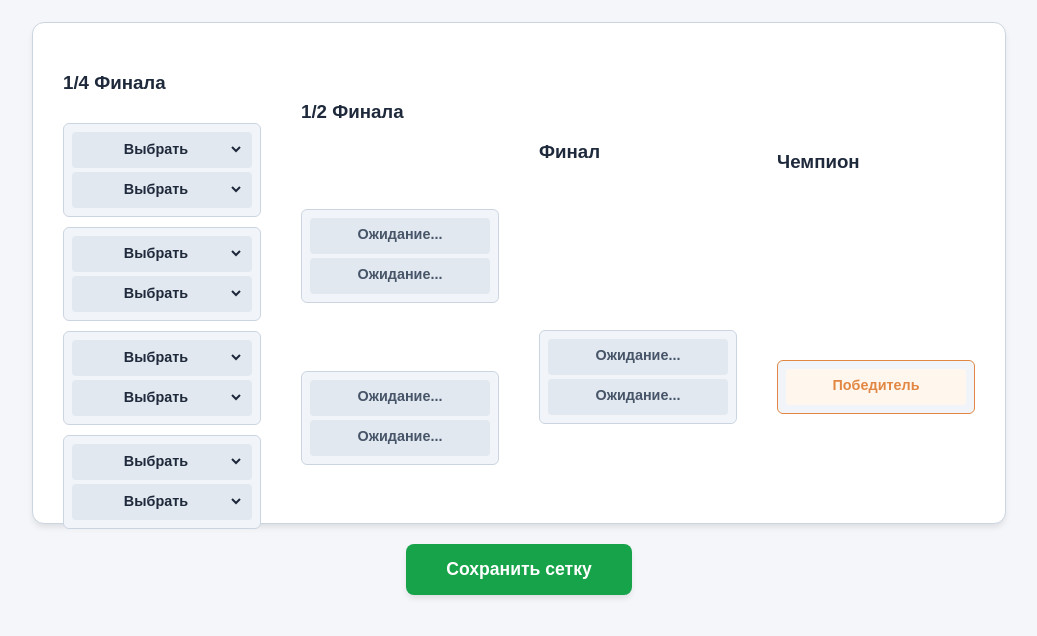
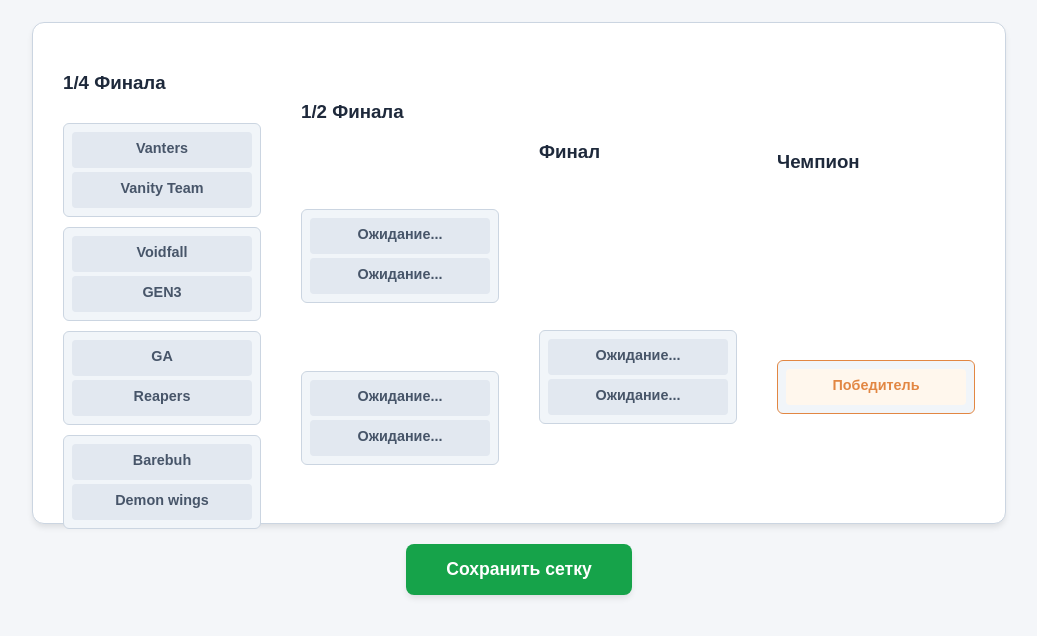
Before and after one commit to misakobak9-lab/LTL_Sait, a plain HTML site: page index.html in a window 1280 px wide. Shown: the part 134-770 px from the top of the page, without its empty margins (121-1158 px from the left). Drawn offline with Linux system fonts and the light colour scheme.

Commit message:
Update index.html

```diff
--- a/index.html
+++ b/index.html
@@ -105,17 +105,6 @@
             color: white;
         }
 
-        .slot select {
-            width: 100%;
-            border: none;
-            background: transparent;
-            font-weight: bold;
-            color: #1e293b;
-            font-size: 0.9rem;
-            text-align: center;
-            cursor: pointer;
-        }
-
         .save-btn {
             background: #16a34a;
             color: white;
@@ -189,20 +178,20 @@
             <div class="round">
                 <h3>1/4 Финала</h3>
                 <div class="matchup">
-                    <div class="slot"><select id="q1-1" onchange="updateMatch(1, 1)"><option value="">Выбрать</option></select></div>
-                    <div class="slot"><select id="q1-2" onchange="updateMatch(1, 2)"><option value="">Выбрать</option></select></div>
+                    <div class="slot" id="q1-1" onclick="advanceTeam('q1-1', 'sf1-1')">Vanters</div>
+                    <div class="slot" id="q1-2" onclick="advanceTeam('q1-2', 'sf1-1')">Vanity Team</div>
                 </div>
                 <div class="matchup">
-                    <div class="slot"><select id="q2-1" onchange="updateMatch(2, 1)"><option value="">Выбрать</option></select></div>
-                    <div class="slot"><select id="q2-2" onchange="updateMatch(2, 2)"><option value="">Выбрать</option></select></div>
+                    <div class="slot" id="q2-1" onclick="advanceTeam('q2-1', 'sf1-2')">Voidfall</div>
+                    <div class="slot" id="q2-2" onclick="advanceTeam('q2-2', 'sf1-2')">GEN3</div>
                 </div>
                 <div class="matchup">
-                    <div class="slot"><select id="q3-1" onchange="updateMatch(3, 1)"><option value="">Выбрать</option></select></div>
-                    <div class="slot"><select id="q3-2" onchange="updateMatch(3, 2)"><option value="">Выбрать</option></select></div>
+                    <div class="slot" id="q3-1" onclick="advanceTeam('q3-1', 'sf2-1')">GA</div>
+                    <div class="slot" id="q3-2" onclick="advanceTeam('q3-2', 'sf2-1')">Reapers</div>
                 </div>
                 <div class="matchup">
-                    <div class="slot"><select id="q4-1" onchange="updateMatch(4, 1)"><option value="">Выбрать</option></select></div>
-                    <div class="slot"><select id="q4-2" onchange="updateMatch(4, 2)"><option value="">Выбрать</option></select></div>
+                    <div class="slot" id="q4-1" onclick="advanceTeam('q4-1', 'sf2-2')">Barebuh</div>
+                    <div class="slot" id="q4-2" onclick="advanceTeam('q4-2', 'sf2-2')">Demon wings</div>
                 </div>
             </div>
 
@@ -261,34 +250,15 @@
     </div>
 
     <script>
-        // Список твоих 16 команд для выпадающего списка в 1/4
-        const ALL_TEAMS = [
-            "ROSE team", "Voidfall", "Remast", "Vanity Team", "BAREBUH", "BPMP", "Evo team", "Blood Owner",
-            "Team serpent", "Vanters", "Demon wings", "Reapers", "GA", "GEN3", "VitaL Team", "VitaL Yong Boys"
-        ];
-
-        // РЕАЛЬНЫЕ РЕЗУЛЬТАТЫ (Замени на настоящие, когда турнир закончится)
+        // РЕАЛЬНЫЕ РЕЗУЛЬТАТЫ (Замени на настоящие, когда плей-офф закончится, чтобы начислить баллы)
         const REAL_PLAYOFF = {
-            semi: ["ROSE team", "Voidfall", "BPMP", "GA"],
-            final: ["ROSE team", "GA"],
-            champion: "ROSE team"
+            semi: ["Vanters", "Voidfall", "GA", "Barebuh"],
+            final: ["Voidfall", "GA"],
+            champion: "GA"
         };
 
         let isStageFinished = false;
         let predictionsList = [];
-
-        // Заполняем селекторы четвертьфинала командами
-        window.onload = function() {
-            const selects = document.querySelectorAll('select');
-            selects.forEach(sel => {
-                ALL_TEAMS.forEach(team => {
-                    let opt = document.createElement('option');
-                    opt.value = team;
-                    opt.textContent = team;
-                    sel.appendChild(opt);
-                });
-            });
-        };
 
         function switchTab(tab) {
             if (tab === 'picks') {
@@ -305,22 +275,12 @@
             }
         }
 
-        // Логика автоматического переноса из выпадающего списка в полуфинал
-        function updateMatch(matchNum, slotNum) {
-            const val = document.getElementById(`q${matchNum}-${slotNum}`).value;
-            const targetId = `sf${Math.ceil(matchNum/2)}-${matchNum % 2 === 0 ? 2 : 1}`;
-
-            // Очищаем зависимые слоты при изменении
-            document.getElementById(targetId).textContent = val || "Ожидание...";
-            document.getElementById(targetId).classList.remove('selected');
-        }
-
         // Клик для продвижения команды дальше по сетке
         function advanceTeam(currentId, nextId) {
             const teamName = document.getElementById(currentId).textContent;
             if (teamName === "Ожидание..." || teamName === "") return;
 
-            // Подсвечиваем выбор
+            // Подсвечиваем выбор в текущей паре
             const parent = document.getElementById(currentId).parentElement;
             parent.querySelectorAll('.slot').forEach(s => s.classList.remove('selected'));
             document.getElementById(currentId).classList.add('selected');
@@ -330,8 +290,15 @@
             nextSlot.textContent = teamName;
             nextSlot.classList.remove('selected');
 
-            // Если поменяли финалиста, очищаем чемпиона
-            if (nextId.startsWith('f-')) {
+            // Очищаем последующие этапы, если ветка изменилась
+            if (nextId.startsWith('sf')) {
+                // Если изменился полуфиналист, сбрасываем финал этой ветки и чемпиона
+                const branchNum = nextId.split('-')[0].replace('sf', '');
+                document.getElementById(`f-${branchNum}`).textContent = "Ожидание...";
+                document.getElementById(`f-${branchNum}`).classList.remove('selected');
+                document.getElementById('champion').textContent = "Победитель";
+            } else if (nextId.startsWith('f-')) {
+                // Если изменился финалист, сбрасываем чемпиона
                 document.getElementById('champion').textContent = "Победитель";
             }
         }
@@ -346,13 +313,13 @@
             const champ = document.getElementById('champion').textContent;
 
             if (sf.includes("Ожидание...") || f.includes("Ожидание...") || champ === "Победитель") {
-                alert("Заполните всю сетку до конца (выберите победителей кликами)!");
+                alert("Заполните всю сетку до конца перед сохранением!");
                 return;
             }
 
             const nickname = prompt('Введите ваш никнейм:');
             if (!nickname || nickname.trim() === "") {
-                alert('Никнейм пустой!');
+                alert('Никнейм не может быть пустым!');
                 return;
             }
 
@@ -378,7 +345,7 @@
                 let score = 0;
                 // +3 за каждого угаданного полуфиналиста, финалиста и чемпиона
                 user.semi.forEach(t => { if(REAL_PLAYOFF.semi.includes(t)) score += 3; });
-                user.final.forEach(t => { if(REAL_RESULTS = REAL_PLAYOFF.final.includes(t)) score += 3; });
+                user.final.forEach(t => { if(REAL_PLAYOFF.final.includes(t)) score += 3; });
                 if(user.champion === REAL_PLAYOFF.champion) score += 3;
 
                 user.points = score;
@@ -386,6 +353,7 @@
 
             predictionsList.sort((a, b) => b.points - a.points);
             renderLeaderboard();
+            alert('Очки посчитаны и таблица отсортирована!');
         }
 
         function renderLeaderboard() {
@@ -393,7 +361,7 @@
             tbody.innerHTML = '';
 
             if (predictionsList.length === 0) {
-                tbody.innerHTML = '<tr><td colspan="6" style="text-align:center; color:#94a3b8;">Таблица пуста. Заполните сетку!</td></tr>';
+                tbody.innerHTML = '<tr><td colspan="6" style="text-align:center; color:#94a3b8;">Таблица пуста. Прогнозов пока нет.</td></tr>';
                 return;
             }
 
```
